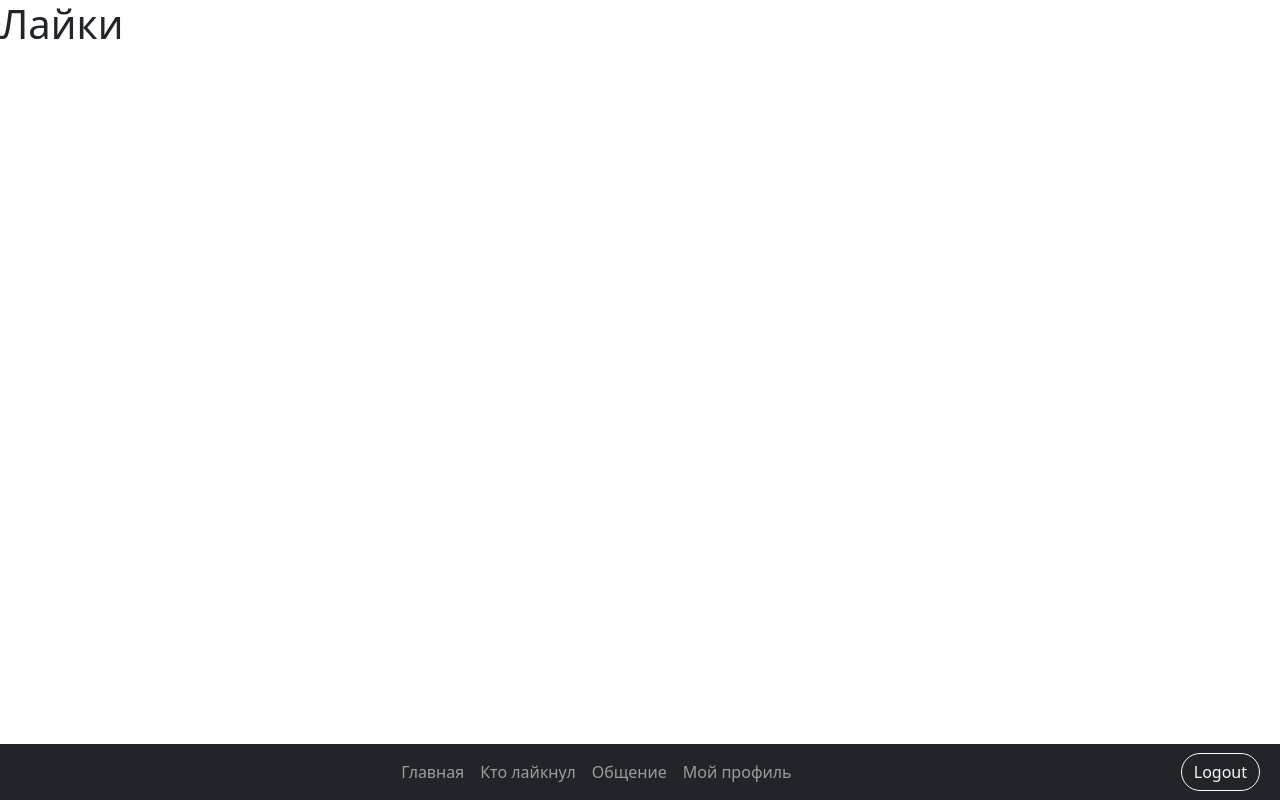
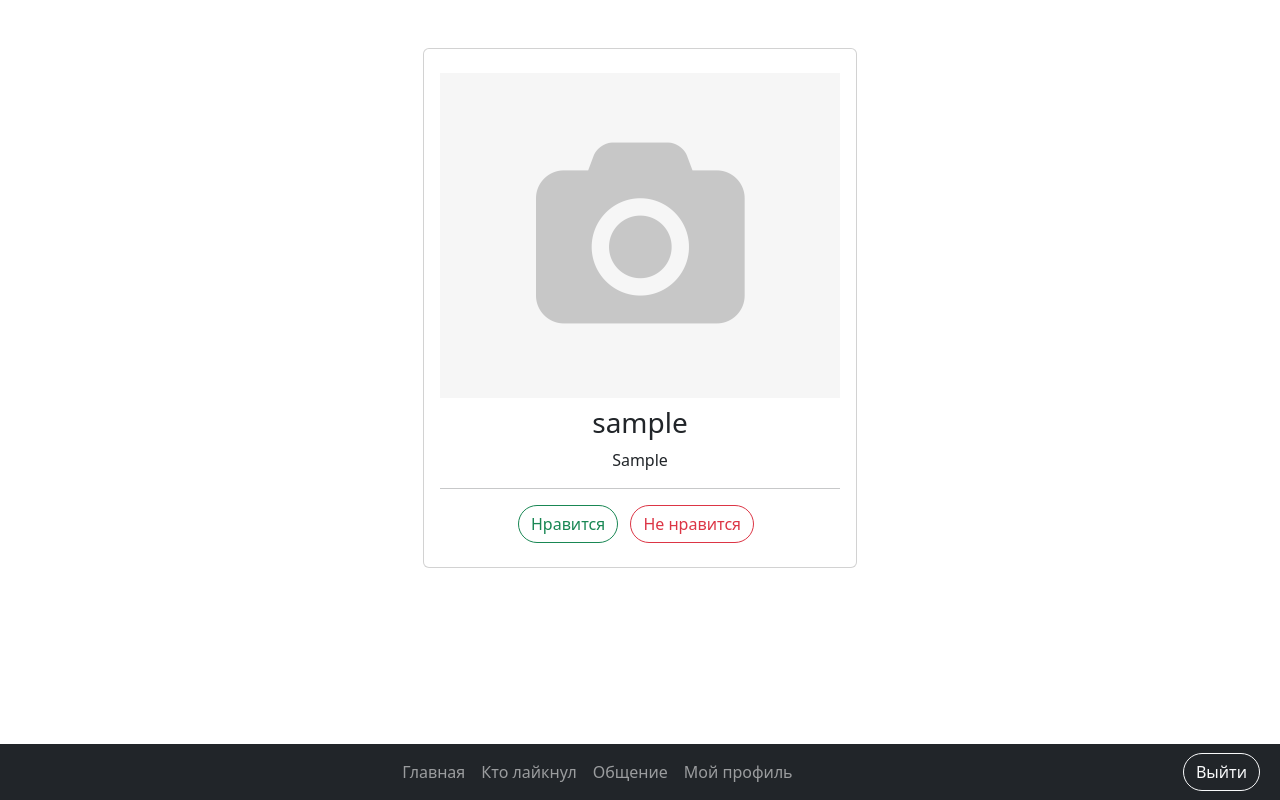
Before and after one commit to antonak387/friendfinder, a Django app: page /app/matches in a window 1280 px wide. Run offline with Django 4.2, Linux system fonts and the light colour scheme; the visitor is signed in with stand-in values (Sample User, id 1).

Commit message:
fix likes panel

```diff
--- a/finderfriend/app/templates/app/layout.html
+++ b/finderfriend/app/templates/app/layout.html
@@ -29,7 +29,7 @@
                     <a class="nav-link" href="{% url 'profile' %}">Мой профиль</a>
                 </li>
             </ul>
-            <a class="btn btn-outline-light rounded-pill me-2" href="{% url 'logout' %}">Logout</a>
+            <a class="btn btn-outline-light rounded-pill me-2" href="{% url 'logout' %}">Выйти</a>
         </div>
     </div>
 </nav>
--- a/finderfriend/app/templates/app/likes.html
+++ b/finderfriend/app/templates/app/likes.html
@@ -3,6 +3,81 @@
 {% block title  %}Лайки{% endblock %}
 
 
-{% block content  %}
-<h1>Лайки</h1>
+{% block content %}
+
+<div class="container d-flex justify-content-center mt-5">
+    <div class="card p-3 py-4">
+        <div class="text-center">
+            {% if user.image %}
+            <img src="{{ user.image.url }}" width="400">
+            {% else %}
+            <img src="../static/app/images/default.png" width="400">
+            {% endif %}
+            <h3 class="mt-2">{{ user.username }}</h3>
+            <span class="mt-1 clearfix">{{ user.first_name }}</span>
+            <hr class="line">
+            <a id="refresh" class="btn btn-outline-success rounded-pill me-2" data-user-id="{{ user.id }}">Нравится</a>
+            <a id="refresh1" class="btn btn-outline-danger rounded-pill me-2">Не нравится</a>
+        </div>
+    </div>
+</div>
+
+<script src="https://code.jquery.com/jquery-3.6.4.min.js"></script>
+
+<script>
+    $(document).ready(function () {
+        function getCookie(name) {
+            var cookieValue = null;
+            if (document.cookie && document.cookie !== '') {
+                var cookies = document.cookie.split(';');
+                for (var i = 0; i < cookies.length; i++) {
+                    var cookie = jQuery.trim(cookies[i]);
+                    if (cookie.substring(0, name.length + 1) === (name + '=')) {
+                        cookieValue = decodeURIComponent(cookie.substring(name.length + 1));
+                        break;
+                    }
+                }
+            }
+            return cookieValue;
+        }
+
+        $('#refresh').on('click', function () {
+            var user_id = $(this).data('user-id');
+            var csrftoken = getCookie('csrftoken');  // Получаем CSRF-токен
+
+            if (user_id !== undefined) {
+                $.ajax({
+                    type: 'POST',
+                    url: '/app/like_user/' + user_id + '/',
+                    headers: {'X-CSRFToken': csrftoken},  // Устанавливаем CSRF-токен в заголовке
+                    success: function (data) {
+<!--                        if (data.success) {-->
+<!--                            alert('Лайк успешно добавлен!');-->
+<!--                        } -->
+<!--                        else {-->
+<!--                            alert('Лайк не был добавлен. Возможно, вы уже лайкали данного пользователя.');-->
+<!--                        }-->
+                    },
+<!--                    error: function () {-->
+<!--                        alert('Произошла ошибка при отправке запроса.');-->
+<!--                    }-->
+                });
+            }
+<!--            else {-->
+<!--                alert('Ошибка: Не удалось получить ID пользователя.');-->
+<!--            }-->
+        });
+    });
+</script>
+
+
+<script>
+    document.getElementById('refresh').addEventListener('click', function() {
+        location.reload(); // Этот код обновляет текущую страницу
+    });
+    document.getElementById('refresh1').addEventListener('click', function() {
+        location.reload();
+    });
+</script>
+
 {% endblock %}
--- a/finderfriend/app/views.py
+++ b/finderfriend/app/views.py
@@ -66,7 +66,25 @@ def profile_view(request):
 
 @login_required(login_url='login/')
 def likes(request):
-    return render(request, 'app/likes.html')
+    like_user_id = Likes.objects.order_by('?').filter(receiver_id=request.user).first()
+    if like_user_id is not None:
+        if like_user_id.sender_id != request.user.id:
+            like_user_name = CustomUser.objects.get(id=like_user_id.sender_id)
+            context = {
+                'user': like_user_name,
+            }
+            return render(request, 'app/likes.html', context)
+        else:
+            context = {
+                'user': 0
+            }
+            return render(request, 'app/likes.html', context)
+    else:
+        context = {
+            'user': 0
+        }
+        return render(request, 'app/likes.html', context)
+
 
 
 @login_required(login_url='login/')
```
Also changed, not shown: finderfriend/app/templates/app/index.html (+12 -14 lines), finderfriend/media/images/1345303022.webp (added), finderfriend/media/images/PeterM_Flower.png (added).
